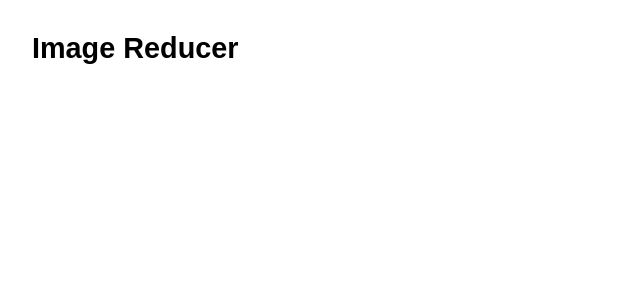
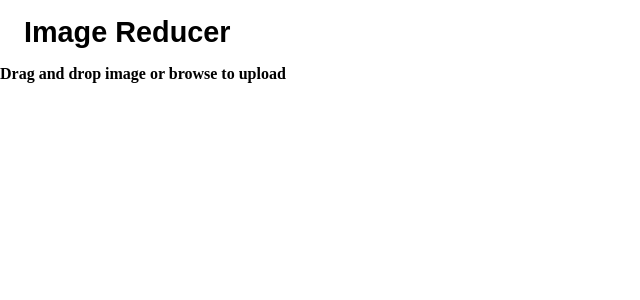
Before and after one commit to abhishek-kumar-05/React-Image-Processing, a React (Vite) app: page / in a window 1280 px wide. Shown: the top 300 px of the page, without its empty margins (0-640 px from the left). Built offline with nearby package versions, Linux system fonts and the light colour scheme; a web font is replaced by a local one.

Commit message:
install react-dropzone

```diff
--- a/package.json
+++ b/package.json
@@ -12,6 +12,7 @@
   "dependencies": {
     "react": "^18.3.1",
     "react-dom": "^18.3.1",
+    "react-dropzone": "^14.3.5",
     "sharp": "^0.33.5"
   },
   "devDependencies": {
--- a/src/App.jsx
+++ b/src/App.jsx
@@ -1,11 +1,13 @@
 // import React from 'react'
 
 import Header from "./Components/Header/header";
+import InputImage from "./Components/InputImage/InputImage";
 
 const App = () => {
   return (
     <div>
       <Header />
+      <InputImage />
     </div>
   );
 };
--- /dev/null
+++ b/src/Components/InputImage/InputImage.css
@@ -0,0 +1,18 @@
+/* .container {
+  background-color: #f1f1f1;
+  border-radius: 20px;
+  padding: 20px;
+  position: relative;
+}
+
+.inputImage {
+
+  border: dashed 1px black;
+  border-radius: 20px;
+  width: 20rem;
+  height: 20rem;
+
+  display: flex;
+  justify-content: center;
+  align-items: center;
+} */
--- /dev/null
+++ b/src/Components/InputImage/InputImage.jsx
@@ -0,0 +1,14 @@
+// import React from 'react'
+import "./InputImage.css";
+
+const InputImage = () => {
+  return (
+    <div className="container">
+      <div className="inputImage">
+        <h1>Drag and drop image or browse to upload</h1>
+      </div>
+    </div>
+  );
+};
+
+export default InputImage;
--- a/src/Components/header/Header.css
+++ b/src/Components/header/Header.css
@@ -1,7 +1,7 @@
 @import url("https://fonts.googleapis.com/css2?family=Namdhinggo&family=Newsreader:ital,opsz@0,6..72;1,6..72&display=swap");
 
 .headerContainer {
-  padding: 2rem;
+  padding: 1rem 1.5rem;
 }
 .app-title {
   font-family: "Namdhinggo", sans-serif, Helvetica;
```
Also changed, not shown: src/Components/CustomSetting/CustomSetting.jsx (added, +9 -0 lines), src/Components/CustomSetting/CustomSetting.css (added), 2 other files (tests, documents, lock files or other folders).
